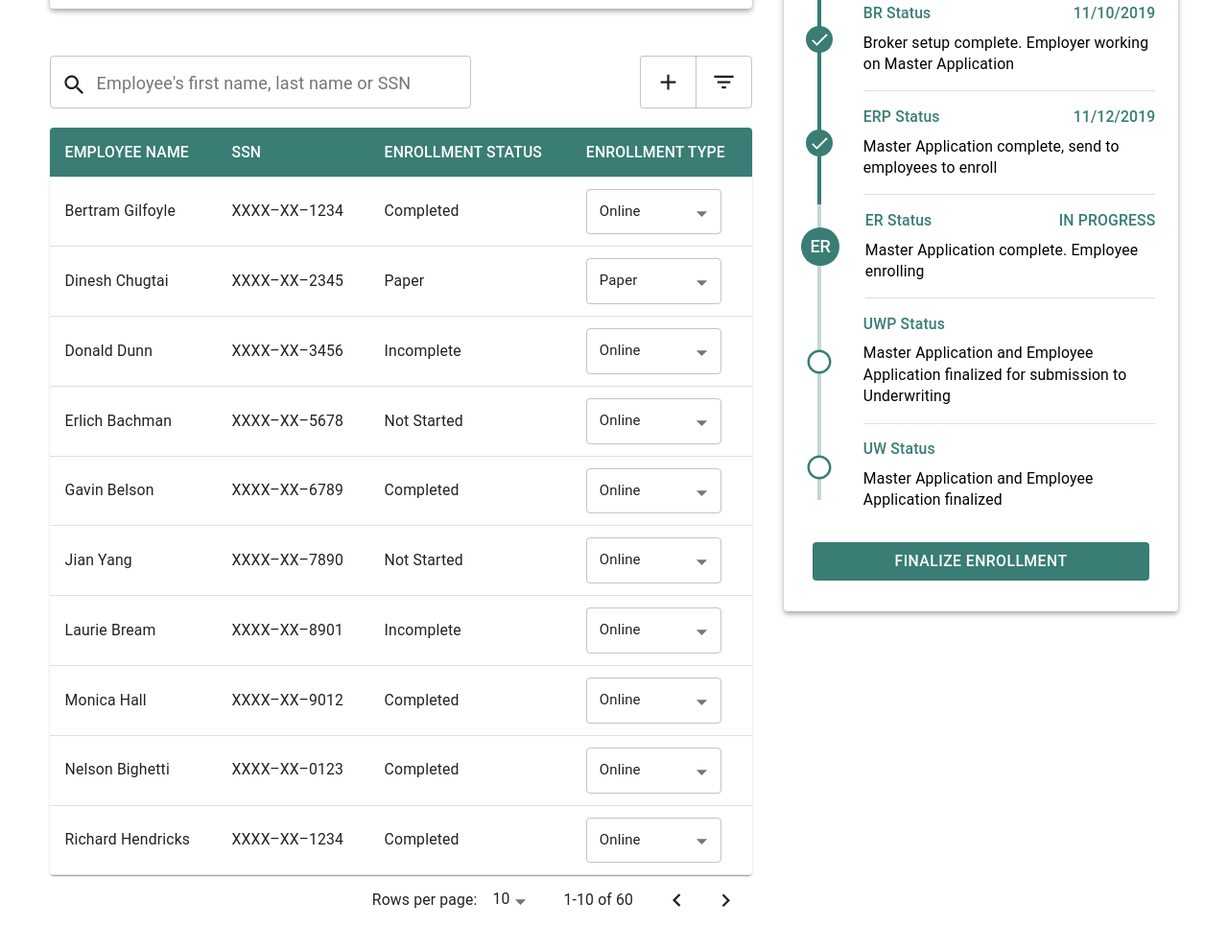
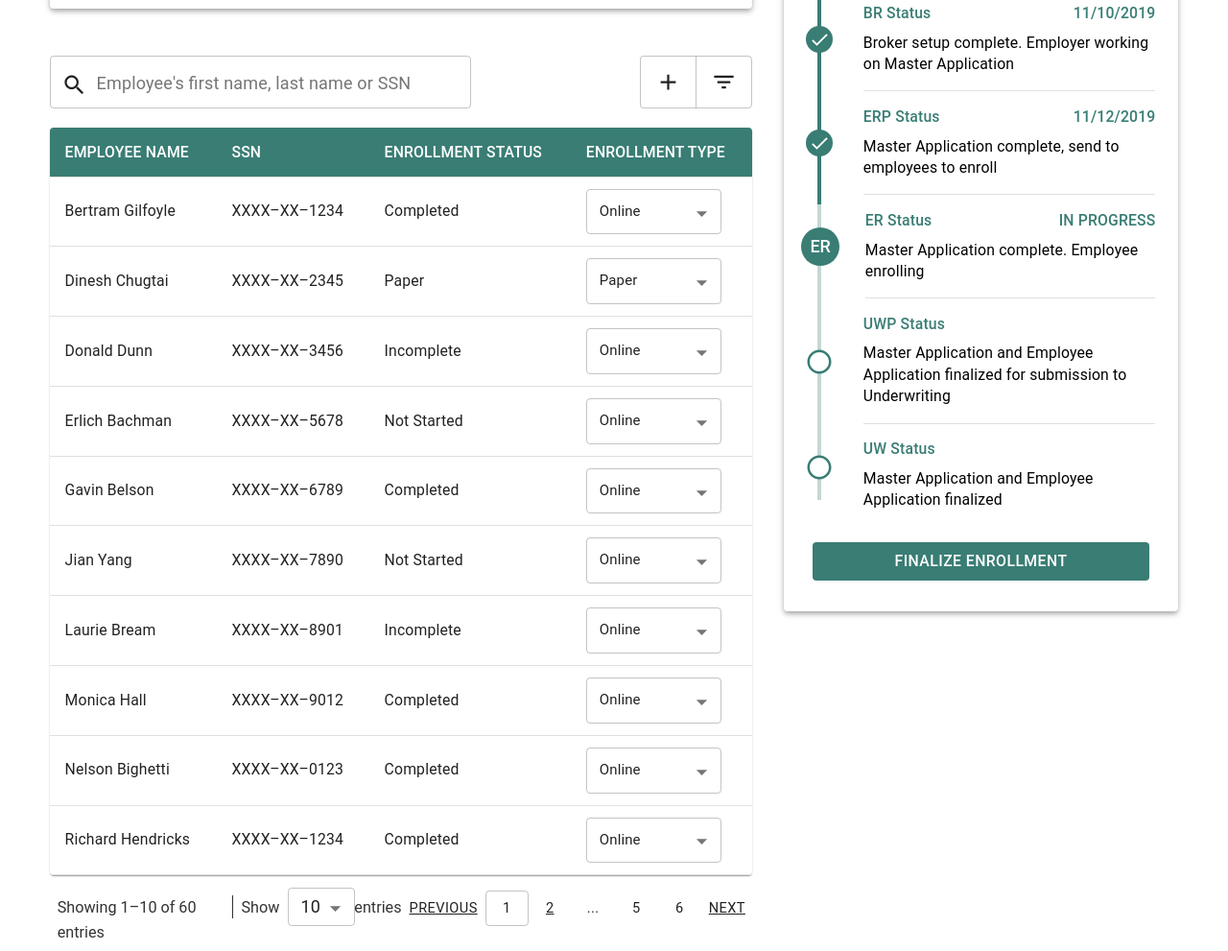
Before and after one commit to bgott/word_brown, a Gatsby site: page / in a window 1280 px wide. Shown: the part 430-1421 px from the top of the page at 96% size. Built offline with nearby package versions, Linux system fonts and the light colour scheme; Gatsby itself is replaced by a stand-in of ours.

Commit message:
custom table pagination

```diff
--- a/src/assets/scss/employee-dt.scss
+++ b/src/assets/scss/employee-dt.scss
@@ -54,4 +54,48 @@
             font-size: 95%;
         }
     }
+    .custom-table-pagination {
+        width:99%;
+        font-family: 'Roboto';
+        margin-top: 1.25em;
+        margin-left: 0.5em;
+        display: inline-flex;
+        flex-direction: row;
+        justify-content: space-between;
+        .showing-entries {
+            display:flex;
+            flex-direction: row;
+            height:1.5em;
+            .MuiDivider-vertical {
+                margin-left:0.5em;
+                margin-right:0.5em;
+                width:1px;
+                background-color: rgba(0,0,0,0.8);
+            }
+            .MuiFormControl-root {
+                margin-left: 0.5em;
+                margin-right: 0.5em;
+                .MuiInputBase-root {
+                    margin-top:-8px;
+                    height:40px;
+                    width:70px;
+                }
+            }
+        }
+        .page-selection {
+            display:flex;
+            flex-direction: row;
+            margin-top: -5px;
+            .ul {
+                text-decoration: underline;
+            }
+            .MuiButton-root {
+                min-width: 45px;
+            }
+            .MuiButtonBase-root {
+                font-size: 0.9em;
+                font-weight:400;
+            }
+        }
+    }
 }
--- a/src/components/employee-dt.js
+++ b/src/components/employee-dt.js
@@ -5,7 +5,6 @@ import TableCell from '@material-ui/core/TableCell';
 import TableContainer from '@material-ui/core/TableContainer';
 import TableHead from '@material-ui/core/TableHead';
 import TableRow from '@material-ui/core/TableRow';
-import TablePagination from '@material-ui/core/TablePagination';
 import Paper from '@material-ui/core/Paper';
 import FormControl from '@material-ui/core/FormControl';
 import Select from '@material-ui/core/Select';
@@ -17,6 +16,7 @@ import ButtonGroup from '@material-ui/core/ButtonGroup';
 import Button from '@material-ui/core/Button';
 import AddIcon from '@material-ui/icons/Add';
 import FilterListIcon from '@material-ui/icons/FilterList';
+import Divider from '@material-ui/core/Divider';
 
 function createData(name, ssn, status, type) {
   return { name, ssn, status, type };
@@ -43,6 +43,37 @@ const search_input_props = {
         </InputAdornment>
     ),
 };
+
+const CustomTablePagination = () => (
+    <>
+        <div className="custom-table-pagination">
+            <div className="showing-entries">
+                Showing 1–10 of 60 entries
+                <Divider orientation="vertical" />
+                Show
+                <FormControl variant="outlined">
+                    <Select value={10}>
+                        <MenuItem value={10}>10</MenuItem>
+                        <MenuItem value={25}>25</MenuItem>
+                        <MenuItem value={"All"}>All</MenuItem>
+                    </Select>
+                </FormControl>
+                entries
+            </div>
+            <div className="page-selection">
+                <Button className="ul">Previous</Button>
+                <Button variant="outlined">1</Button>
+                <Button className="ul">2</Button>
+                <Button>...</Button>
+                <Button>5</Button>
+                <Button>6</Button>
+                <Button className="ul">Next</Button>
+            </div>
+        </div>
+    </>
+)
+
+
 
 const EmployeeDatatable = () => (
 
@@ -95,14 +126,7 @@ const EmployeeDatatable = () => (
                   </TableBody>
                 </Table>
             </TableContainer>
-            <TablePagination
-                rowsPerPageOptions={[5, 10, 25]}
-                component="div"
-                count="60"
-                rowsPerPage="10"
-                page="0"
-                nextIconButtonText="Next"
-            />
+            <CustomTablePagination />
         </div>
     </>
 )
```
